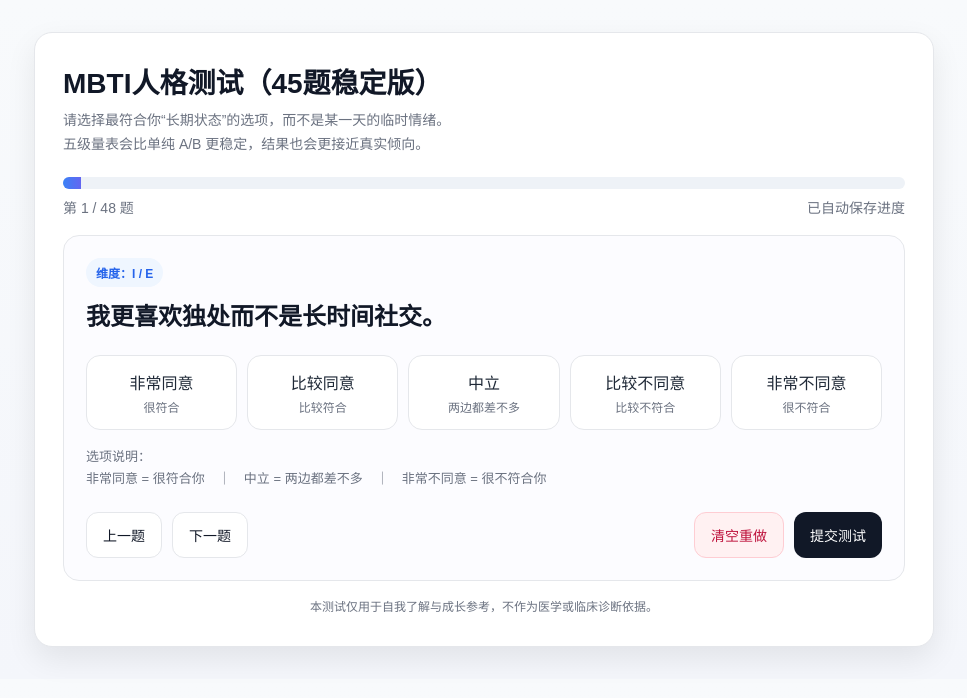
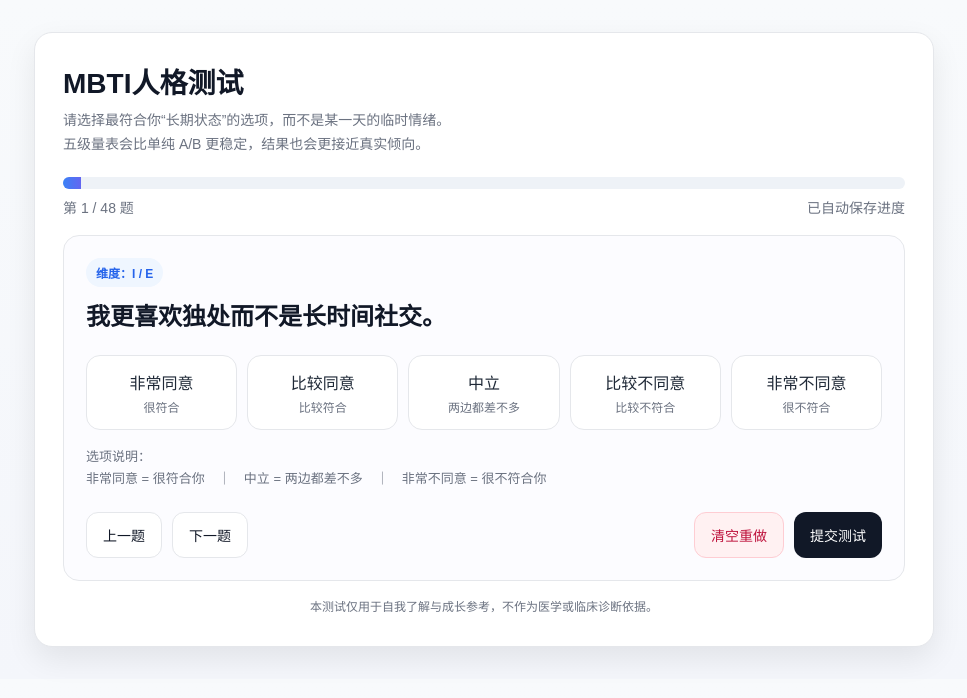
Before and after one commit to renranmoke/mbti-test2, a plain HTML site: page test.html in a window 1280 px wide. Shown: the whole page, without its empty margins (156-1123 px from the left). Drawn offline with Linux system fonts and the light colour scheme.

Commit message:
Update test.html

```diff
--- a/test.html
+++ b/test.html
@@ -244,7 +244,7 @@
 <body>
   <div class="container">
     <div class="card">
-      <h1>MBTI人格测试（45题稳定版）</h1>
+      <h1>MBTI人格测试</h1>
       <div class="desc">
         请选择最符合你“长期状态”的选项，而不是某一天的临时情绪。<br>
         五级量表会比单纯 A/B 更稳定，结果也会更接近真实倾向。
```
